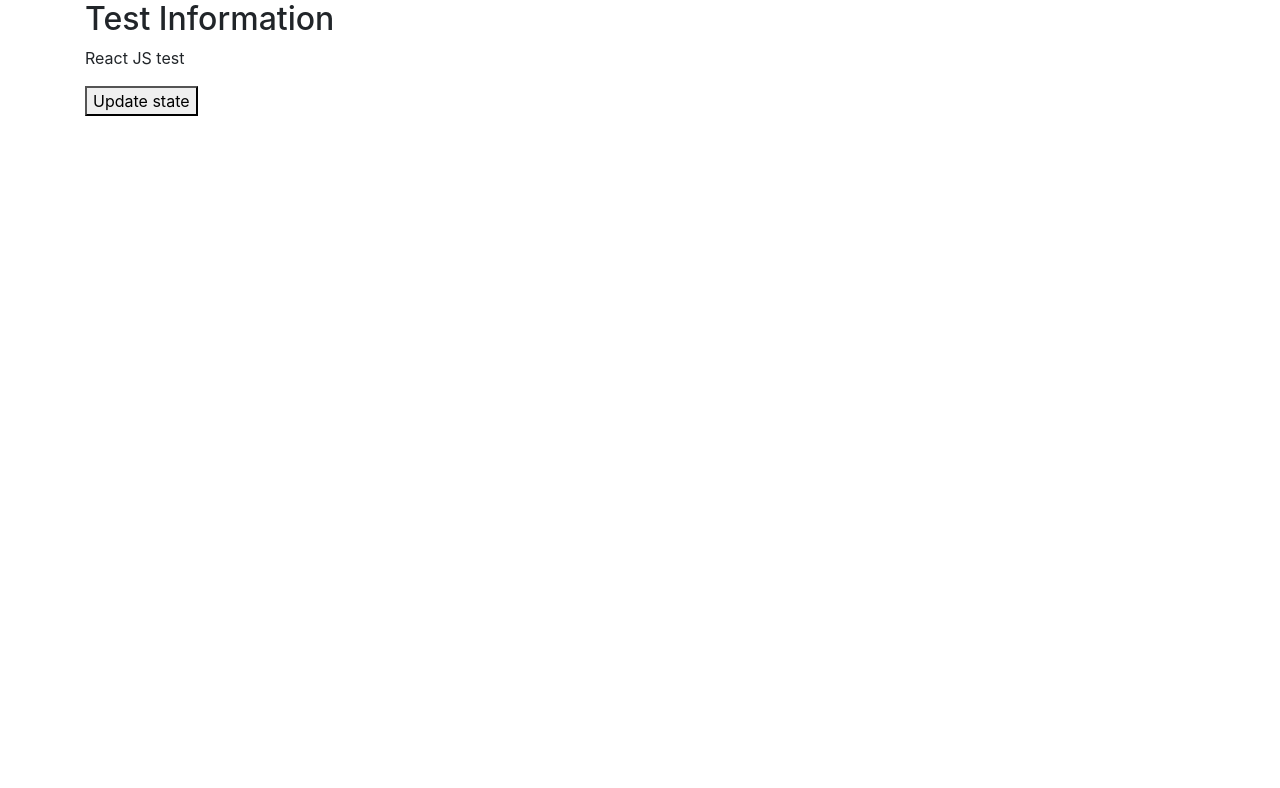
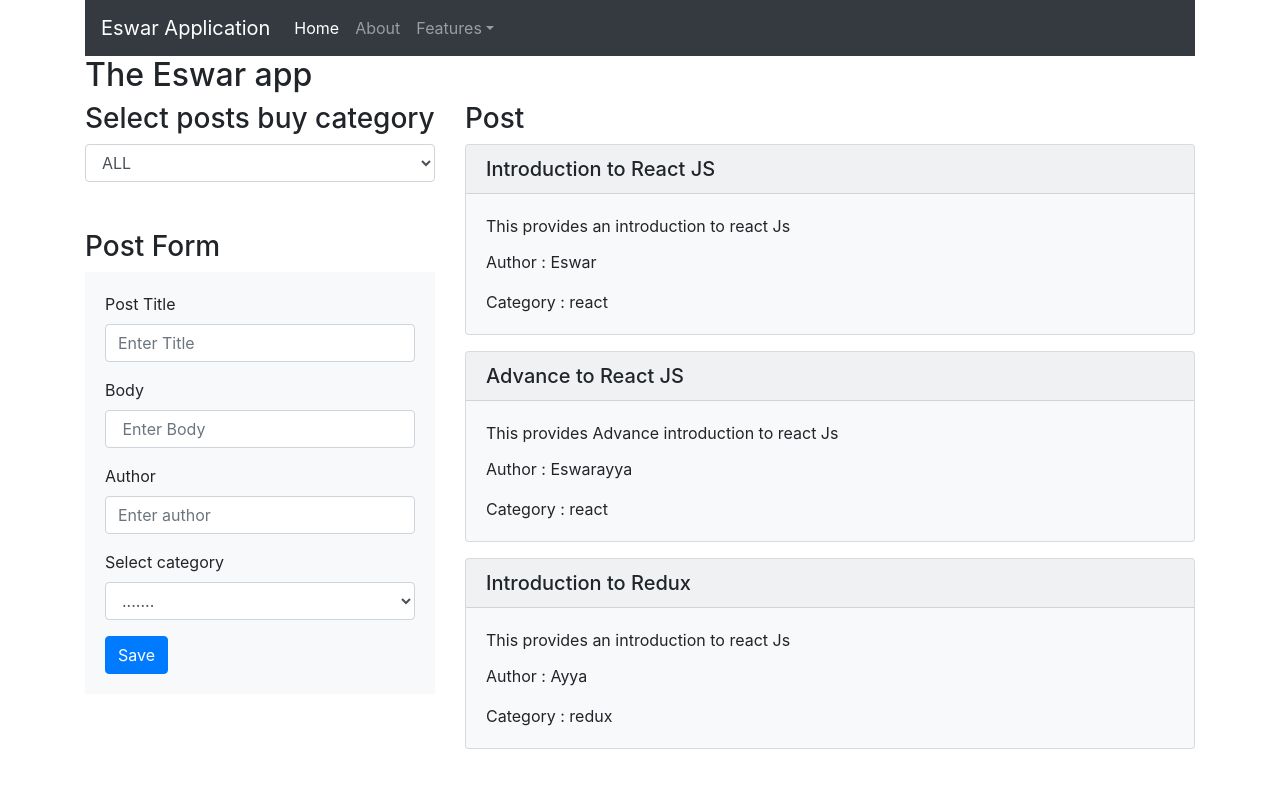
Before and after one commit to Eswar30/my-react-app, a React (Create React App) app: page / in a window 1280 px wide. Shown: the top 788 px of the page. Built offline with nearby package versions, Linux system fonts and the light colour scheme.

Commit message:
Adding event handlers

```diff
--- a/src/App.js
+++ b/src/App.js
@@ -4,13 +4,15 @@ import HelloWorld from './components/HelloWorld';
 import Header from './components/Header';
 import Posts from './components/Posts';
 import ListOfTopic from './components/ListOfTopic';
+import Navbar from './components/Navbar';
 
 function App() {
   return (
     <div className='container'>
-      {/* <Header appname="The Eswar app"/> */}
-      <ListOfTopic />
-      {/* <Posts /> */}
+      <Navbar />
+      <Header appname="The Eswar app"/>
+      {/* <ListOfTopic /> */}
+      <Posts />
 
     </div>
   );
--- a/src/components/Header.js
+++ b/src/components/Header.js
@@ -1,30 +1,14 @@
 import React from "react";
 
 class Header extends React.Component {
-
     constructor(props){
       super(props);
-
-      this.state = { message:'The New free blogs  here !'};
-      // Binding this keyword
-      this.update = this.update.bind(this);
-    }
-
-    update() {
-      //Changing state
-      this.setState(
-        { message:'The New paid blogs  here !'}
-        )
     }
 
     render () {
         return (
           <div>
-            <h1>{this.props.appname}</h1>
-            <p className="alert alert-success">{this.state.message}</p>
-            <button className="btn btn-primary" onClick={this.update}>
-              Update state
-            </button>
+            <h2>{this.props.appname}</h2>
           </div>
 
         )
--- /dev/null
+++ b/src/components/Navbar.js
@@ -0,0 +1,33 @@
+import React from 'react';
+
+export default function Navbar () {
+    return (
+        <nav className="navbar navbar-expand-lg navbar-dark bg-dark">
+            <a className="navbar-brand" href="#">Eswar Application</a>
+            <button className="navbar-toggler" type="button" data-toggle="collapse" data-target="#navbarSupportedContent" aria-controls="navbarSupportedContent" aria-expanded="false" aria-label="Toggle navigation">
+                <span className="navbar-toggler-icon"></span>
+            </button>
+
+            <div className="collapse navbar-collapse" id="navbarSupportedContent">
+                <ul className="navbar-nav mr-auto">
+                <li className="nav-item active">
+                    <a className="nav-link" href="#">Home <span className="sr-only">(current)</span></a>
+                </li>
+                <li className="nav-item">
+                    <a className="nav-link" href="#">About</a>
+                </li>
+                <li className="nav-item dropdown">
+                    <a className="nav-link dropdown-toggle" href="#" id="navbarDropdown" role="button" data-toggle="dropdown" aria-expanded="false">
+                    Features
+                    </a>
+                    <div className="dropdown-menu" aria-labelledby="navbarDropdown">
+                    <a className="dropdown-item" href="#">Products</a>
+                    <a className="dropdown-item" href="#">Cources</a>
+                    <a className="dropdown-item" href="#">Blogs</a>
+                    </div>
+                </li>
+                </ul>
+            </div>
+        </nav>
+    )
+}
--- a/src/components/Posts.js
+++ b/src/components/Posts.js
@@ -6,49 +6,61 @@ class Post extends React.Component {
     constructor() {
         super();
         // Data of react component or //statefull component.
+        this.handleCategoryChange = this.handleCategoryChange.bind(this);
+        this.handleFormSubmit = this.handleFormSubmit.bind(this);
+        this.handleTitleChange = this.handleTitleChange.bind(this);
+        this.handleAuthorChange = this.handleAuthorChange.bind(this);
+        this.handleBodyChange = this.handleBodyChange.bind(this);
+        this.handleFilterCategoryChange = this.handleFilterCategoryChange.bind(this);
         this.state = {
-        post : { id:0, title:'', author:'', category:'' },
+            post: { id: 0, title: '', author: '', category: '' },
             categories: [
-            { code:'react', name:'React'},
-            { code:'reduct', name:'React'},
-            { code:'jsx', name:'JSX'},
-            { code:'angular', name:'Angular'},
+                { code: 'react', name: 'React' },
+                { code: 'reduct', name: 'React' },
+                { code: 'jsx', name: 'JSX' },
+                { code: 'angular', name: 'Angular' },
             ],
             posts: [
                 {
-                id:1, title: 'Introduction to React JS',
-                body:'This provides an introduction to react Js',
-                author :'Eswar', category:'react'
+                    id: 1, title: 'Introduction to React JS',
+                    body: 'This provides an introduction to react Js',
+                    author: 'Eswar', category: 'react'
                 }, {
-                id:2, title: 'Advance to React JS',
-                body:'This provides Advance introduction to react Js',
-                author :'Eswarayya', category:'react'
+                    id: 2, title: 'Advance to React JS',
+                    body: 'This provides Advance introduction to react Js',
+                    author: 'Eswarayya', category: 'react'
                 }, {
-                id:3, title: 'Introduction to Redux',
-                body:'This provides an introduction to react Js',
-                author :'Ayya', category:'redux'
+                    id: 3, title: 'Introduction to Redux',
+                    body: 'This provides an introduction to react Js',
+                    author: 'Ayya', category: 'redux'
                 },
 
             ],
+            filterPosts : [],
+            isFiltered : false
         };
     }
 
     //render categories
 
     renderCategories() {
-    return this.state.categories.map(category=>{
+        return this.state.categories.map(category => {
             return <option key={category.code} value={category.code}> {category.name} </option>
         });
     }
 
     // logic & template
     renderPost() {
-        return(
+        if(!this.state.isFiltered) {
+            // all post as filtered
+            this.state.filterPosts = this.state.posts;
+        }
+        return (
             <div className="col-sm-8">
                 <h3>Post</h3>
                 {
-                    this.state.posts.map((post)=>
-                        <PostDetails key={post.id} post={post}  />
+                    this.state.posts.map((post) =>
+                        <PostDetails key={post.id} post={post} />
                     )
                 }
 
@@ -56,10 +68,133 @@ class Post extends React.Component {
         )
     }
 
+
+    // Events Handlers
+    handleCategoryChange(event) {
+        // console.log(event.target.value);
+        const post = this.state.post;
+        this.setState({ post: { ...post, category: event.target.value } });
+
+    }
+
+    handleTitleChange(event) {
+        // console.log(event.target.value);
+        const post = this.state.post;
+        this.setState({ post: { ...post, title: event.target.value } });
+
+    }
+
+    handleAuthorChange(event) {
+        // console.log(event.target.value);
+        const post = this.state.post;
+        this.setState({ post: { ...post, author: event.target.value } });
+
+    }
+
+    handleBodyChange(event) {
+        // console.log(event.target.value);
+        const post = this.state.post;
+        this.setState({ post: { ...post, body: event.target.value } });
+
+    }
+
+    handleFormSubmit(event) {
+        //prevent default event submit
+        event.preventDefault();
+
+        console.log("This => ", this);
+        console.log("Post => ", this.state.post);
+
+        //append post object
+        this.setState((prevState)=>{
+            const id = prevState.posts.length ===0 ? 1 : prevState.posts[prevState.posts.length-1].id+1;
+            //update id in the post
+            const post = {...this.state.post, id:id};
+            return {posts: [...prevState.posts,post]}
+        })
+    }
+
+    // Events Handlers
+    handleFilterCategoryChange(event) {
+        const post = this.state.post;
+        this.setState({ post: { ...post, category: event.target.value } });
+
+        this.setState((prevState)=>{
+            let filterPosts = prevState.posts.filter(post=>{
+                return post.category === event.target.value;
+            });
+            this.state.isFiltered = true;
+            this.state.post.category = event.target.value;
+            return { filterPosts : filterPosts }
+        });
+
+    }
+
+
+    // render create post form
+    renderForm() {
+        return (
+            <div className="col-sm-4">
+
+                {this. filterPost()}
+                <br></br>
+                <br></br>
+
+                <h3>Post Form</h3>
+                <div className='car bg-light'>
+                    <div className='card-body'>
+                        <form onSubmit={this.handleFormSubmit}>
+                            <div class="form-group">
+                                <label for="title">Post Title</label>
+                                <input type="text" className="form-control" id="title" placeholder="Enter Title"
+                                    onChange={this.handleTitleChange} />
+                            </div>
+                            <div class="form-group">
+                                <label for="body">Body</label>
+                                <input type="text" className="form-control" id="body" placeholder=" Enter Body"
+                                    onChange={this.handleBodyChange} />
+                            </div>
+                            <div class="form-group">
+                                <label for="author">Author</label>
+                                <input type="text" className="form-control" id="author" placeholder="Enter author"
+                                    onChange={this.handleAuthorChange} />
+                            </div>
+                            <div class="form-group">
+                                <label for="author">Select category</label>
+                                <select className='form-control' id="category" name="category" value={this.state.post.category}
+                                    onChange={this.handleCategoryChange} >
+                                    <option>.......</option>
+                                    {this.renderCategories()}
+                                </select>
+                            </div>
+                            <button type='submit' className='btn btn-primary'> Save </button>
+                        </form>
+                    </div>
+                </div>
+            </div>
+        )
+    }
+
+    //filter post
+    filterPost() {
+        return (
+            <div>
+                <h3 for="author">Select posts buy  category</h3>
+                    <select className='form-control' id="category" name="category" value={this.state.post.category}
+                        onChange={this.handleFilterCategoryChange} >
+                        <option>ALL</option>
+                        {this.renderCategories()}
+                </select>
+            </div>
+        )
+    }
+
+
     // default render method
     render() {
         return (
             <div className="row">
+                {this.renderForm()}
                 {this.renderPost()}
             </div>
         )
--- a/src/index.js
+++ b/src/index.js
@@ -1,6 +1,7 @@
 import React from 'react';
 import ReactDOM from 'react-dom';
 import '../node_modules/bootstrap/dist/css/bootstrap.css';
+import '../node_modules/bootstrap/dist/js/bootstrap';
 import './index.css';
 import App from './App';
 import reportWebVitals from './reportWebVitals';
```
Lines whose indentation alone changed are shown as unchanged.
